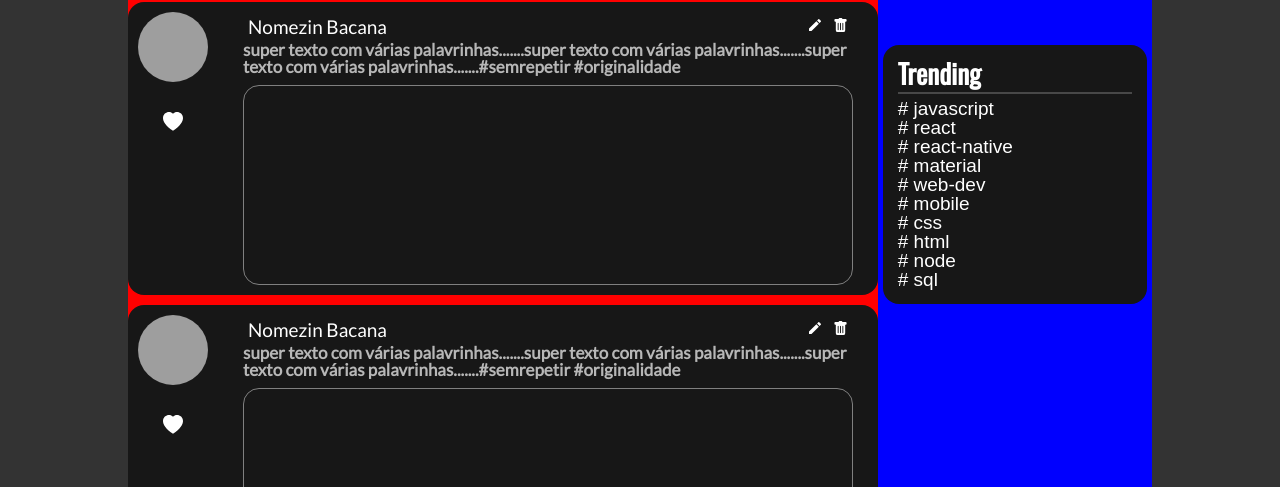
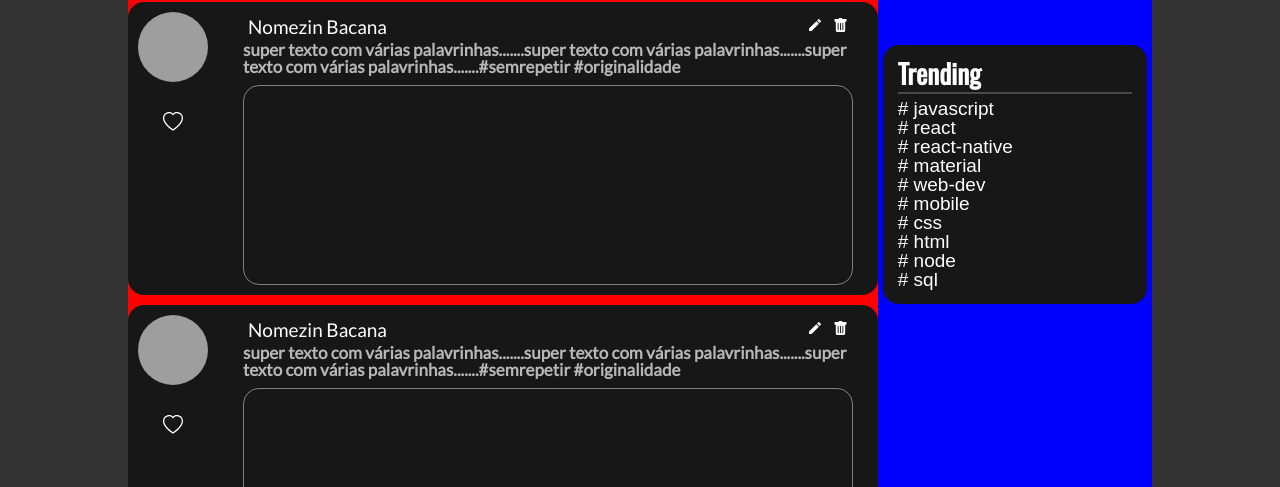
Before and after one commit to julianof03/projeto17-linkr-front, a React (Create React App) app: page / in a window 1280 px wide. Shown: the part 292-779 px from the top of the page. Built offline with nearby package versions, Linux system fonts and the light colour scheme; grey boxes are pictures that could not be loaded.

Commit message:
feat/Timeline ok

```diff
--- a/src/Components/App.js
+++ b/src/Components/App.js
@@ -5,7 +5,7 @@ import GlobalContext from './Context/globalContext';
 
 // import LogIn from './LogIn/LogIn';
 // import SingUp from './SignUp/SignUp';
-import UserPage from './UserPage/UserPage.js';
+import TimeLine from './Timeline/TimeLine.js';
 
 
 export default function App() {
@@ -19,7 +19,7 @@ export default function App() {
                     <Routes>
                         {/* <Route path="/" element={<LogIn />} />
                         <Route path="/signup" element={<SingUp />} /> */}
-                        <Route path="/" element={<UserPage />} />
+                        <Route path="/" element={<TimeLine />} />
                     </Routes>
                 </BrowserRouter>
             </GlobalContext.Provider>
--- a/src/Components/Post/Post.js
+++ b/src/Components/Post/Post.js
@@ -5,30 +5,25 @@ import { MdModeEdit } from "react-icons/md";
 
 export default function Post() {
 
-    let like = true
+
+    let like = 'false'
 
     return (
         <PostWrapper>
 
-            <ImgWrapper>
+            <ImgWrapper like = {like}>
                 <img src='https://uploads.jovemnerd.com.br/wp-content/uploads/2021/09/jujutsu-kaisen-0-gojo-nova-imagem.jpg' />
-                <div like = {like}>
-                    {like ? (
+                <div >
+                    {like === 'true' ? (
                         <BsHeartFill
                             size='20px'
                         />
-
                     ) : (
                         <BsHeart
                             size='20px'
                         />
-
                     )}
-
-
                 </div>
-
-
             </ImgWrapper>
 
 
@@ -87,7 +82,7 @@ align-items: center;
 
 
 div{
-    color: ${props => props.like === true ? 'red' : 'white'};;
+    color: ${props => props.like === 'true' ? 'red' : 'white'};
 }
 
 img{
--- a/src/Components/UserPage/UserPage.js
+++ b/src/Components/Timeline/TimeLine.js
@@ -3,9 +3,7 @@ import Post from "../Post/Post.js"
 import FormBox from "../FormBox/FormBox.js"
 import Trending from "../Trending/Trending.js"
 
-export default function UserPage() {
-
-
+export default function TimeLine() {
 
     return (
         <Wrapper>
```
